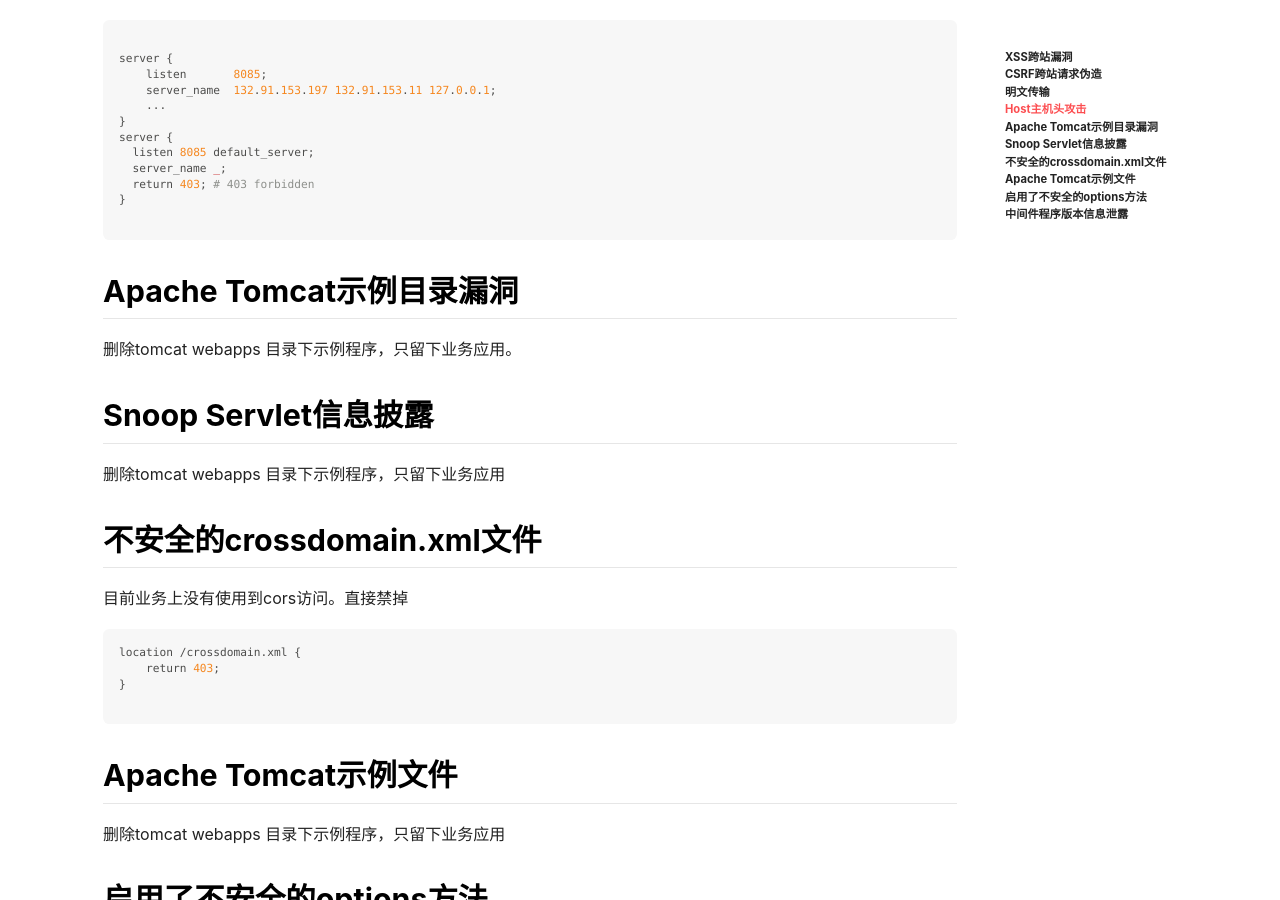
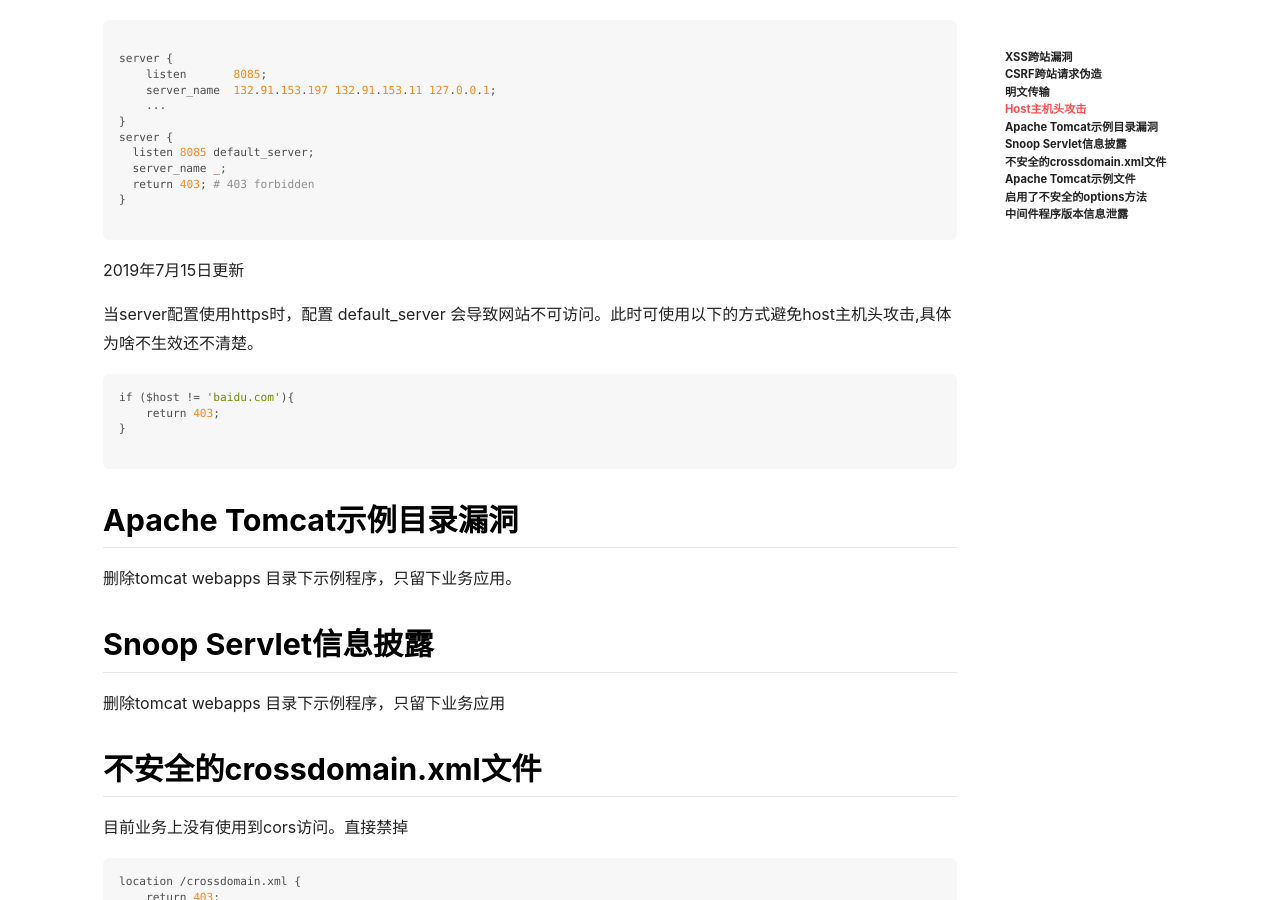
Before and after one commit to lin1005q/lin1005q.github.io, a Jekyll site: the page built from _posts/2019-06-28-安全漏洞解决方案.md, in a window 1280 px wide and 900 px high, scrolled down 1208 px. Built offline with Jekyll 4.4.1, drawn with Linux system fonts in a browser that asks for light colours; nearby versions of some CDN libraries; comment, search, counter and statistics services are not loaded.

Commit message:
update host header attack

````diff
--- a/_posts/2019-06-28-安全漏洞解决方案.md
+++ b/_posts/2019-06-28-安全漏洞解决方案.md
@@ -50,6 +50,17 @@ server {
   listen 8085 default_server;
   server_name _;
   return 403; # 403 forbidden
+}
+
+```
+
+2019年7月15日更新
+
+当server配置使用https时，配置 default_server 会导致网站不可访问。此时可使用以下的方式避免host主机头攻击,具体为啥不生效还不清楚。
+
+```conf
+if ($host != 'baidu.com'){
+    return 403;
 }
 
 ```
````
